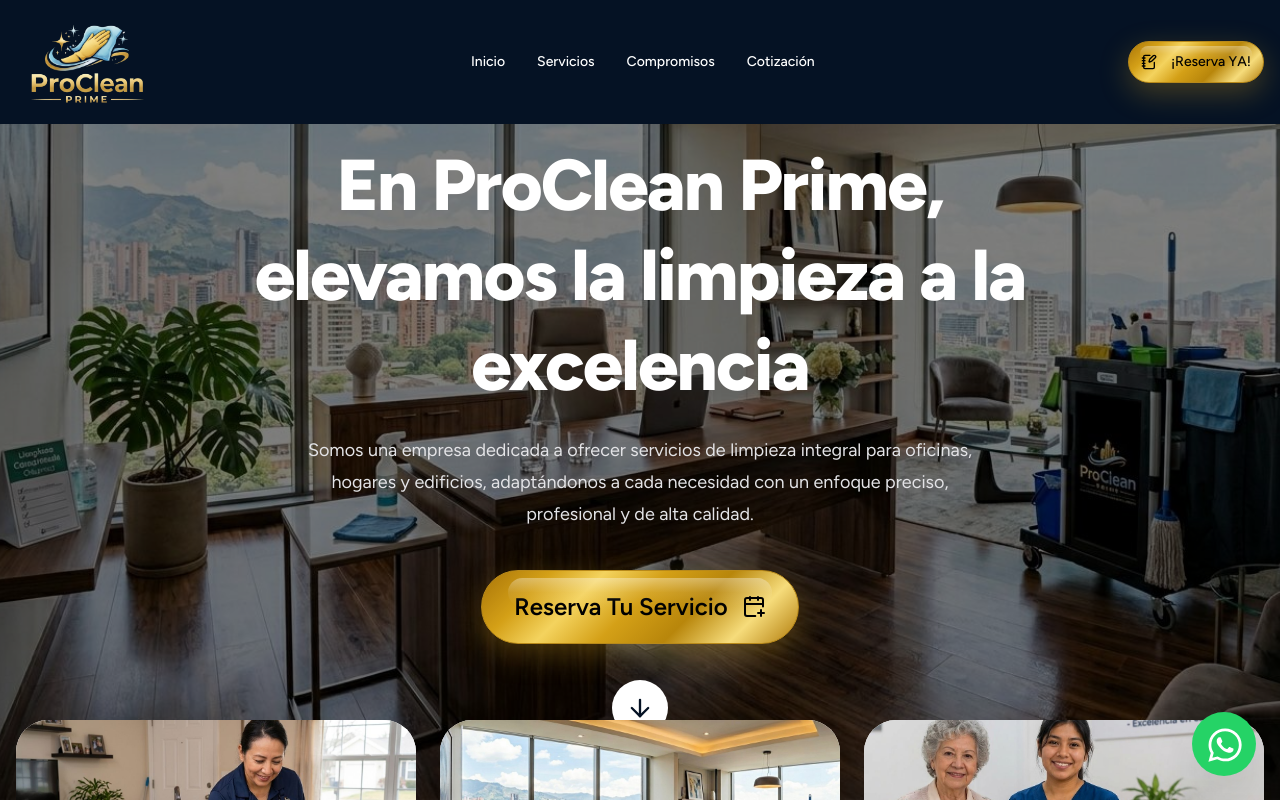
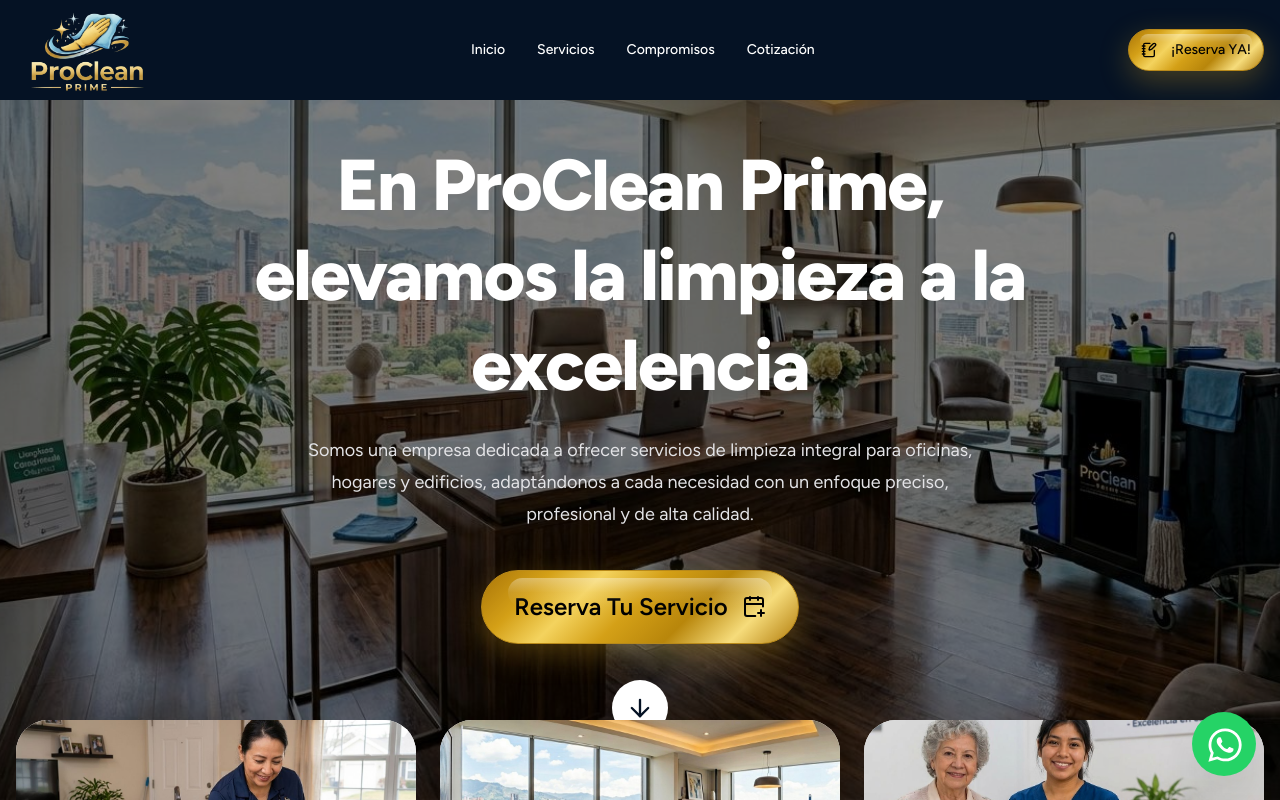
Before and after one commit to K3v1nD3V/ProClean-Prime, a Next.js app: page / in a window 1280 px wide. Shown: the top 800 px of the page. Built offline with nearby package versions, Linux system fonts and the light colour scheme.

Commit message:
chore(header): padding y reduced

```diff
--- a/src/components/layout/header.tsx
+++ b/src/components/layout/header.tsx
@@ -66,7 +66,7 @@
 
   return (
     <header className="fixed top-0 z-50 w-full bg-primary backdrop-blur">
-      <div className="mx-auto flex max-w-7xl items-center justify-between px-4 py-3">
+      <div className="mx-auto flex max-w-7xl items-center justify-between px-4">
         <Link href="/" className="flex items-center">
           <Image
             src="/images/logoproclean.svg"
```
